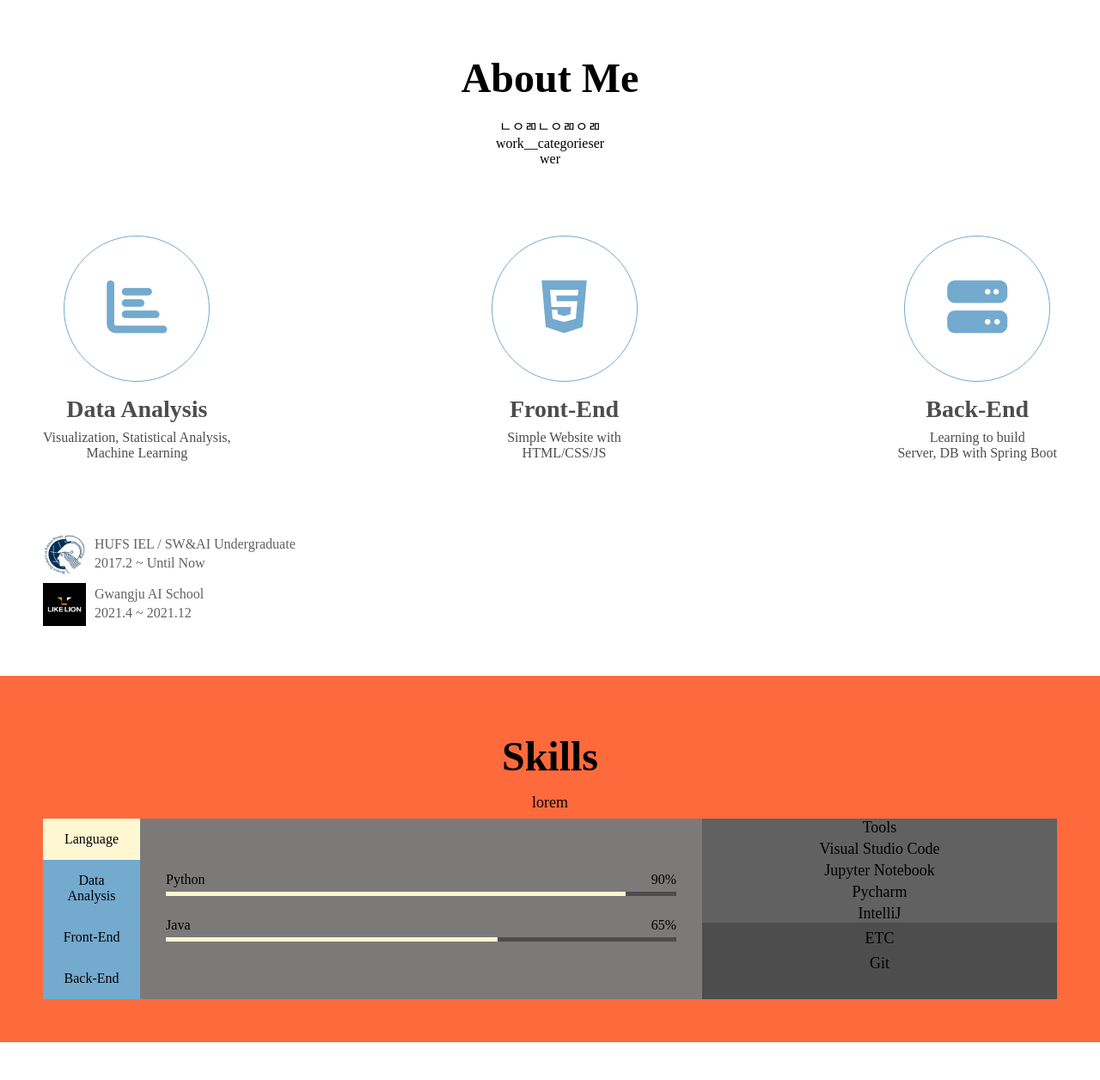
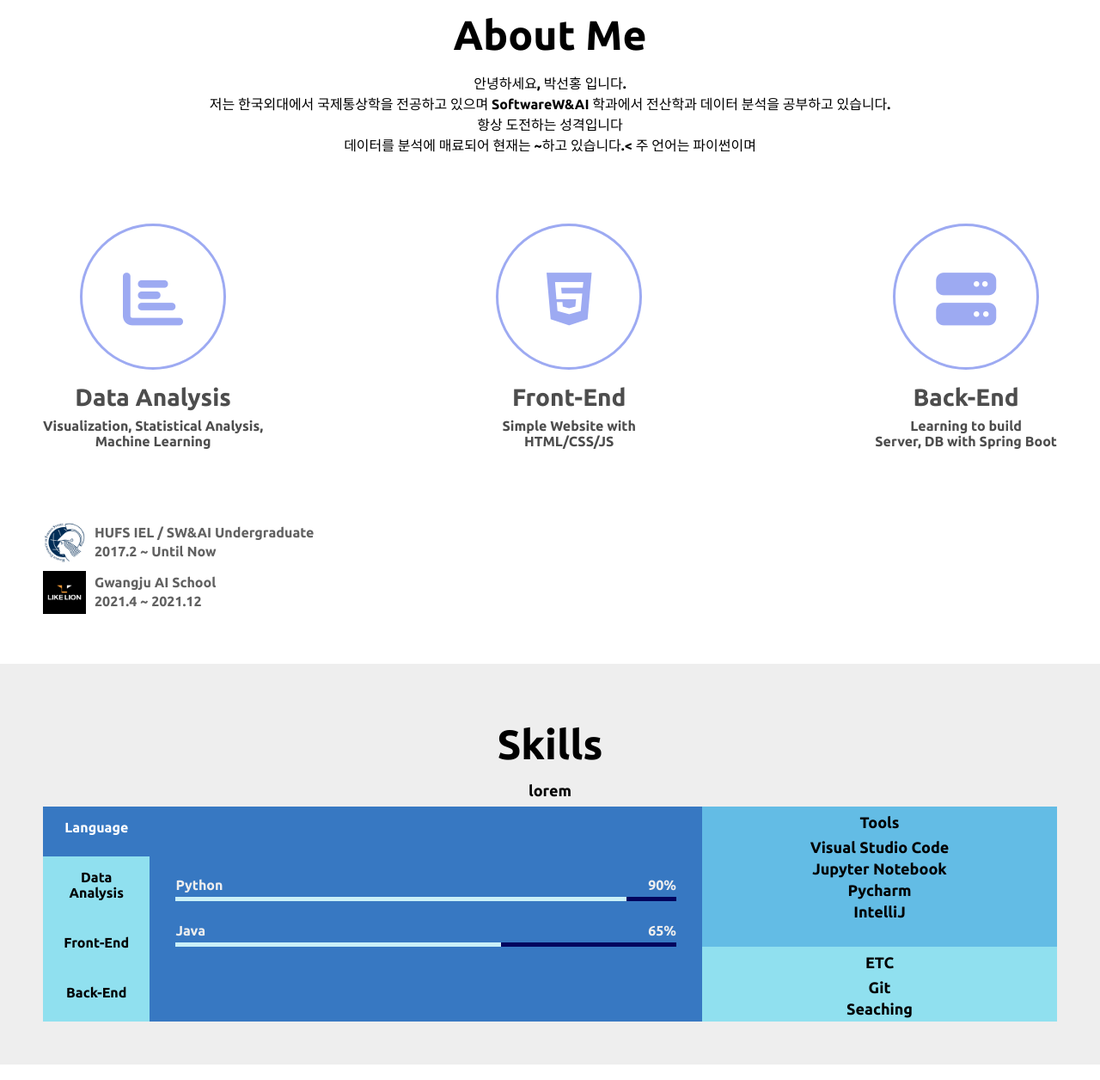
Before and after one commit to chestnut1717/park_portfolio, a plain HTML site: page index.html in a window 1280 px wide. Shown: the part 704-1960 px from the top of the page at 86% size. Drawn offline with Linux system fonts and the light colour scheme; a web font is replaced by a local one.

Commit message:
CSS ~skills(color change, design change)

```diff
--- a/index.html
+++ b/index.html
@@ -14,6 +14,10 @@
   <link href="https://fonts.googleapis.com/css2?family=Raleway:wght@500&display=swap" rel="stylesheet">
   <!-- Home font -->
   <link href="https://fonts.googleapis.com/css2?family=Ubuntu:wght@700&display=swap" rel="stylesheet">
+  <!-- other part font -->
+  <link href="https://fonts.googleapis.com/css2?family=Nunito:wght@500&display=swap" rel="stylesheet">
+  <!-- Korean font -->
+  <link href="https://fonts.googleapis.com/css2?family=Nanum+Gothic&display=swap" rel="stylesheet">
 
 
   <!-- favicon and files -->
@@ -77,9 +81,11 @@
     <div class="section__container">
       <h1>About Me</h1>
     <div class="about__text">
-      ㄴㅇㄻㄴㅇㄻㅇㄻ<br>
-      work__categorieser<br>
-      wer
+      안녕하세요, 박선홍 입니다.<br>
+      저는 한국외대에서 국제통상학을 전공하고 있으며 SoftwareW&AI 학과에서 전산학과 데이터 분석을 공부하고 있습니다.<br>
+      항상 도전하는 성격입니다<br>
+      데이터를 분석에 매료되어 현재는 ~하고 있습니다.<
+      주 언어는 파이썬이며
     </div>
 
     <div class="about__majors">
@@ -249,15 +255,17 @@
 
         <div class="skillset__attributes">
           <div class="attributes__tool">
-            <h3 style="margin:0px;">Tools</h3>
+            <h3 class="attributes__title">Tools</h3>
             <p>Visual Studio Code</p>
             <p>Jupyter Notebook</p>
             <p>Pycharm</p>
             <p>IntelliJ</p>
+
           </div>
           <div class="attributes__etc">
-            <h3>ETC</h3>
+            <h3 class="attributes__title">ETC</h3>
             <p>Git</p>
+            <p>Seaching</p>
           </div>
         </div>
       </div>
--- a/style.css
+++ b/style.css
@@ -41,7 +41,7 @@
 
 body {
   margin: 0;
-  font-family: "Andada Pro", serif;
+  font-family: "Ubuntu", "Nanum Gothic", sans-serif;
   /* 마우스가 텍스트에 올라가도 변하지 않게 설정 */
   cursor: default;
 }
@@ -157,7 +157,7 @@ section {
   flex-direction: column;
   justify-content: center;
   width: 100%;
-  height: 500px;
+  height: 450px;
   background-color: #1a2238;
   padding: 12px;
 }
@@ -221,7 +221,7 @@ section {
   display: block;
   position: absolute;
   top: -100%;
-  border: 2px solid var(--color-black);
+  border: 4px solid var(--color-white);
 }
 
 .home__text > span.typing {
@@ -251,10 +251,10 @@ section {
   line-height: 170px;
   font-size: 70px;
   margin: auto;
-  border: 1px solid var(--color-blue);
+  border: 3px solid #9daaf2;
   border-radius: 50%;
   margin-bottom: 16px;
-  color: var(--color-blue);
+  color: #9daaf2;
 }
 
 .major__title,
@@ -270,7 +270,7 @@ section {
 .major__icon:hover i {
   transform: scale(1.1) rotate(-30deg);
   transition: all var(--animation-duration) ease;
-  color: var(--color-pink);
+  color: #ff6a3d;
 }
 
 .career__container {
@@ -296,48 +296,54 @@ section {
 /* Skills */
 #skills {
   text-align: center;
-  background-color: #ff6a3d;
+  background-color: var(--color-light-white);
 }
 
 .skillset {
   display: flex;
   flex-direction: row;
   width: 100%;
+  height: 250px;
 }
 
 .skillset__skills {
-  background-color: var(--color-light-grey);
+  background-color: #3778c2;
   display: flex;
   flex-basis: 65%;
 }
 
 .skillset__attributes {
-  background-color: var(--color-dark-grey);
+  background-color: #63bce5;
   flex-basis: 35%;
 }
 
 .skill__menu {
-  background-color: var(--color-blue);
+  display: flex;
+  flex-direction: column;
+  justify-content: space-between;
+  background-color: #90e0ef;
   margin: 0px;
   padding-left: 0px;
 }
 
 .skill__menu__item {
+  flex-grow: 1;
   padding: 15px;
   cursor: pointer;
+  margin: 0px;
 }
 
-.skill__menu__item.active {
-  background-color: var(--color-yellow);
-}
-
+.skill__menu__item.active,
 .skill__menu__item:hover {
-  background-color: var(--color-yellow);
+  background-color: #3778c2;
+  color: var(--color-white);
 }
 
 .skill__graph {
   width: 90%;
   margin: auto;
+  padding: 30px 0;
+  color: var(--color-light-white);
 }
 
 .skill {
@@ -346,7 +352,7 @@ section {
 
 .skill__bar {
   margin: 5px 0;
-  background-color: var(--color-dark-grey);
+  background-color: #03045e;
 }
 
 .skill__description {
@@ -355,15 +361,25 @@ section {
 }
 
 .skill__bar > .value {
-  background-color: var(--color-yellow);
+  background-color: #caf0f8;
 }
 
 .skill.invisible {
   display: none;
 }
 
+.skillset__attributes {
+  display: flex;
+  flex-direction: column;
+}
+
 .attributes__tool {
-  background-color: var(--color-grey);
+  flex-basis: 65%;
+}
+
+.attributes__etc {
+  background-color: #90e0ef;
+  flex-basis: 35%;
 }
 
 /* My Works */
@@ -470,7 +486,7 @@ section {
   counter-reset: li;
   list-style: none;
   *list-style: decimal;
-  font: 20px "trebuchet MS", "lucida sans";
+  /* font: 20px "trebuchet MS", "lucida sans"; */
   padding: 0;
   /* margin-bottom: 4em; */
 }
@@ -514,7 +530,7 @@ section {
 
 #contact {
   text-align: center;
-  background-color: var(--color-blue);
+  background-color: #1a2238;
 }
 
 #contact * {
```
